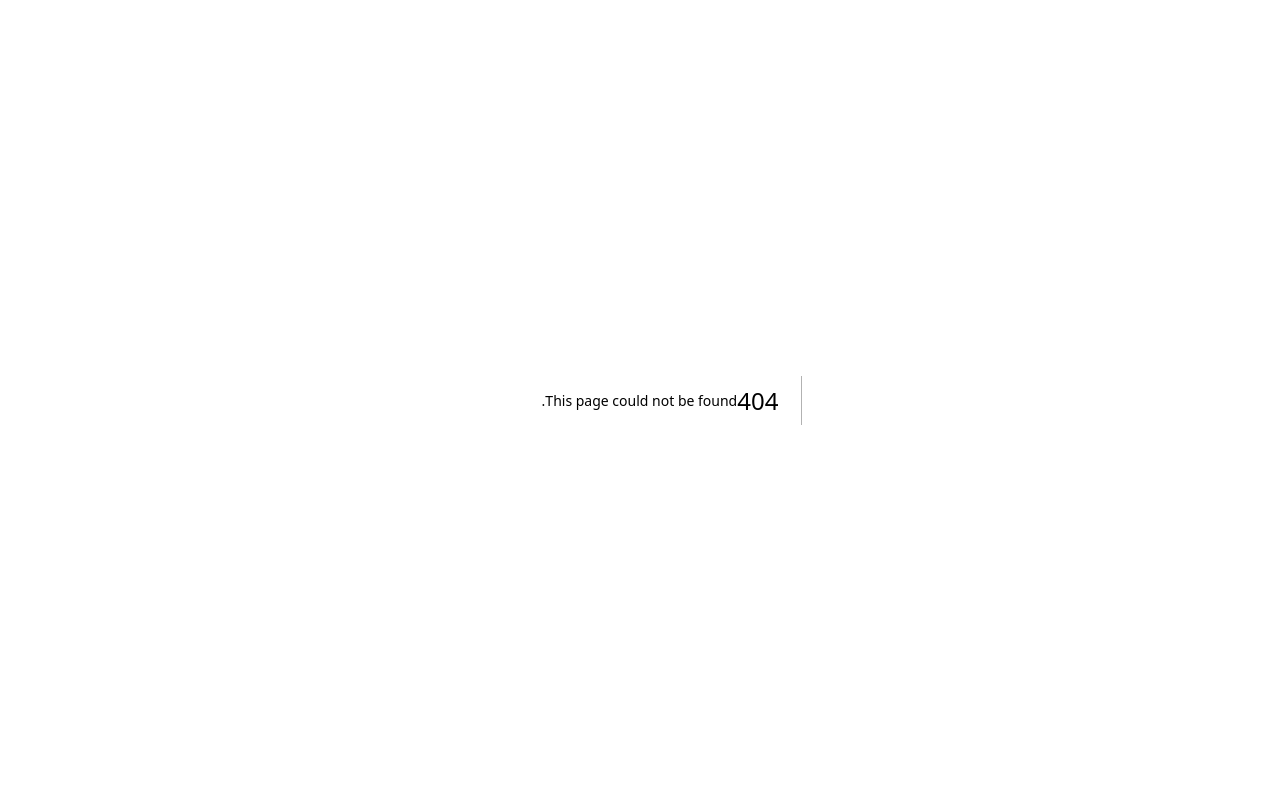
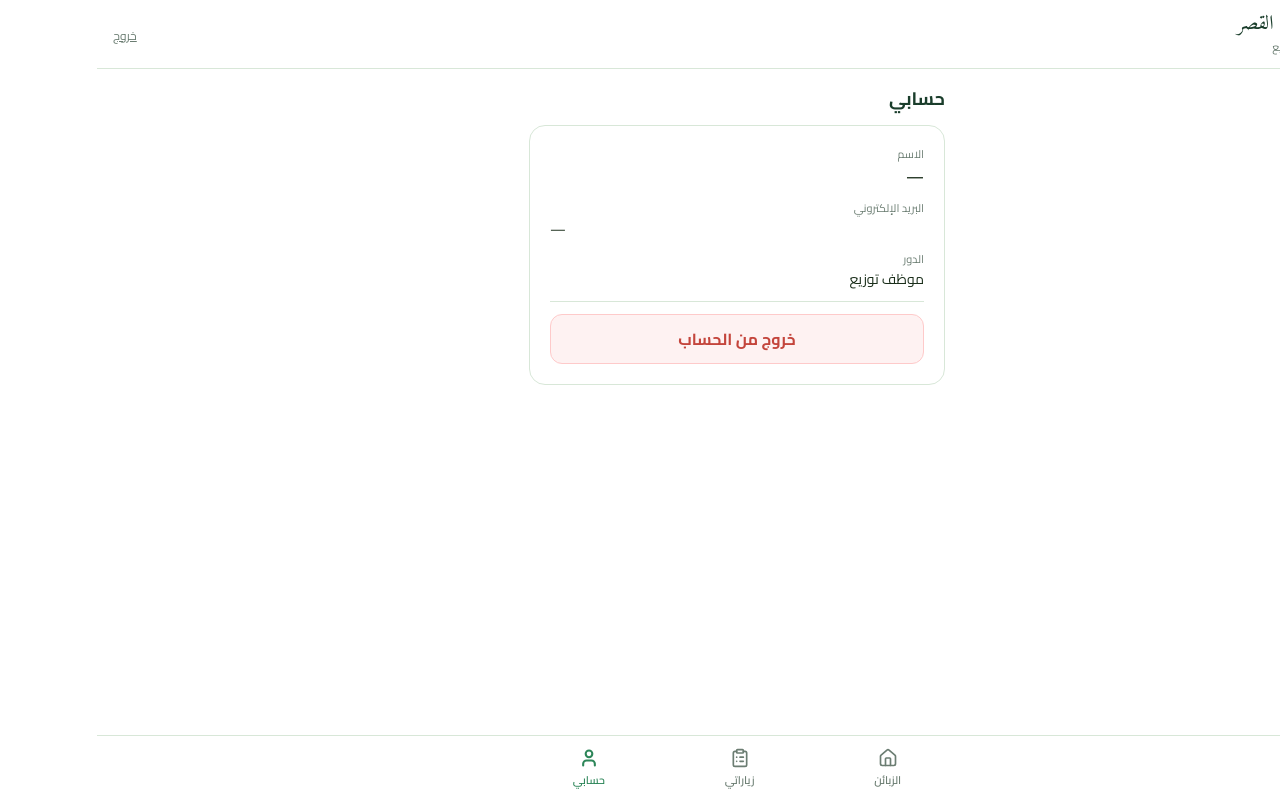
Before and after one commit to MahmoudMardawi/alban-al-qasr, a Next.js app: page /profile in a window 1280 px wide. Before the commit this address had no page. Built offline with nearby package versions, Linux system fonts and the light colour scheme; no server answers.

Commit message:
feat(employee): minimal profile page

```diff
--- /dev/null
+++ b/src/app/(employee)/profile/page.tsx
@@ -0,0 +1,33 @@
+import { getCurrentUserWithRole } from "@/lib/auth";
+
+export default async function Profile() {
+  const user = await getCurrentUserWithRole();
+
+  return (
+    <div className="p-4">
+      <h2 className="font-cairo font-bold text-forest text-lg mb-3">حسابي</h2>
+      <div className="bg-white border border-border rounded-2xl p-5 space-y-3">
+        <div>
+          <div className="text-[11px] text-muted font-cairo">الاسم</div>
+          <div className="font-cairo font-semibold text-ink mt-0.5">{user?.full_name ?? "—"}</div>
+        </div>
+        <div>
+          <div className="text-[11px] text-muted font-cairo">البريد الإلكتروني</div>
+          <div className="font-cairo text-sm text-ink mt-0.5" dir="ltr">{user?.email ?? "—"}</div>
+        </div>
+        <div>
+          <div className="text-[11px] text-muted font-cairo">الدور</div>
+          <div className="font-cairo text-sm text-ink mt-0.5">{user?.role === "admin" ? "مدير" : "موظف توزيع"}</div>
+        </div>
+        <form action="/logout" method="post" className="pt-3 border-t border-border">
+          <button
+            type="submit"
+            className="w-full rounded-xl bg-red-50 text-danger border border-red-200 font-cairo font-bold py-3"
+          >
+            خروج من الحساب
+          </button>
+        </form>
+      </div>
+    </div>
+  );
+}
```
